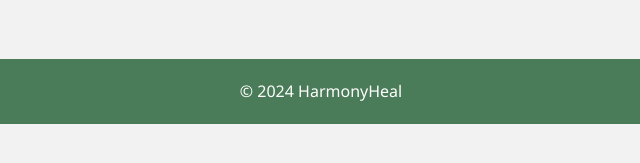
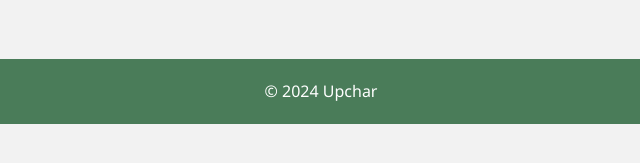
Before and after one commit to niteshbansal30b/homeo.github.io, a plain HTML site: page appointment.html in a window 1280 px wide. Shown: the part 359-522 px from the top of the page, 319-959 px from the left. Drawn offline with Linux system fonts and the light colour scheme.

Commit message:
Update appointment.html

```diff
--- a/appointment.html
+++ b/appointment.html
@@ -59,7 +59,7 @@
 </main>
 
 <footer>
-    <p>&copy; 2024 HarmonyHeal</p>
+    <p>&copy; 2024 Upchar</p>
 </footer>
 
 <script src="script.js"></script>
```
